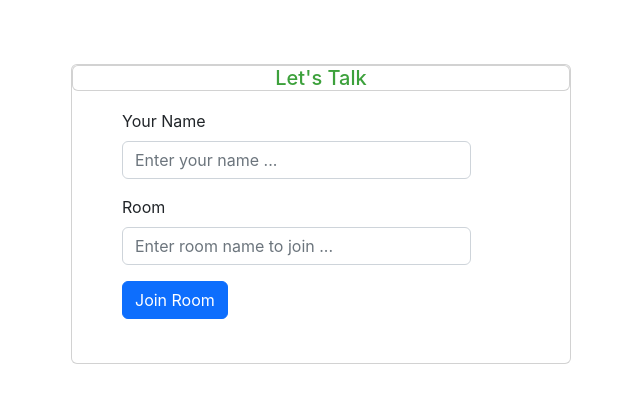
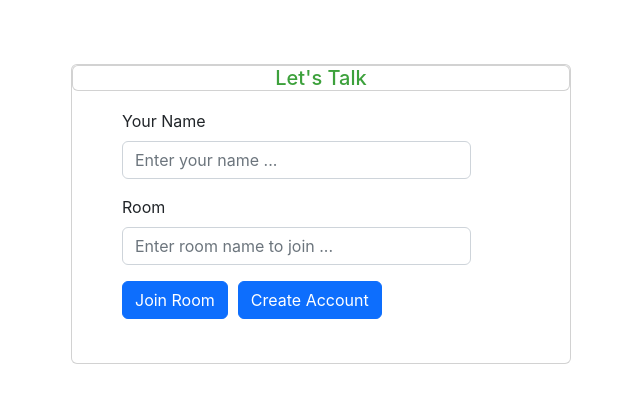
Before and after one commit to Iqbal0786/react-chat-app, a React (Create React App) app in the folder client/: page / in a window 1280 px wide. Shown: the top 402 px of the page, without its empty margins (319-959 px from the left). Built offline with nearby package versions, Linux system fonts and the light colour scheme.

Commit message:
added create user button

```diff
--- a/client/src/compoents/Join.jsx
+++ b/client/src/compoents/Join.jsx
@@ -26,6 +26,7 @@ export default function Join() {
       <Link onClick={(e)=>!name || !room?e.preventDefault():null} to={`/chat?name=${name}&room=${room}`}>
       <Button type='submit'>Join Room </Button>
       </Link>
+      <Button style={{marginLeft:"10px"}}>Create Account </Button>
     </Form>
 
     </Card>
```
